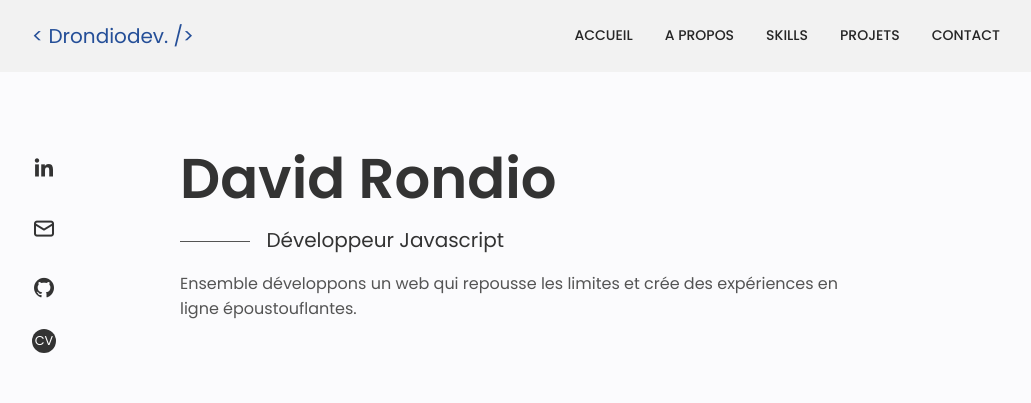
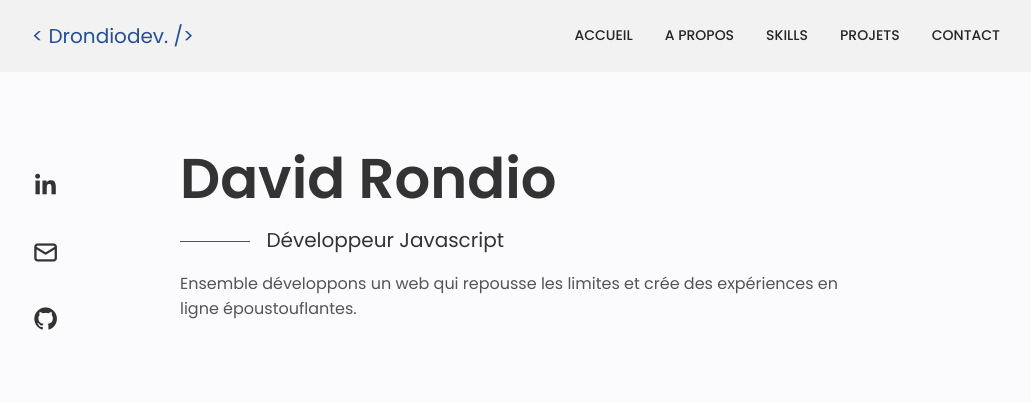
Before and after one commit to drondiodev/React-Portfolio, a React (Vite) app: page / in a window 1280 px wide. Shown: the top 403 px of the page, without its empty margins (124-1155 px from the left). Built offline with nearby package versions, Linux system fonts and the light colour scheme.

Commit message:
modification image profil

```diff
--- a/src/components/about/About.jsx
+++ b/src/components/about/About.jsx
@@ -1,6 +1,6 @@
 import React from "react";
 import "./about.css";
-import Photo from "../../assets/photo.png";
+import Photo from "../../assets/photo2.png";
 // import Info from "./info";
 
 const About = () => {
--- a/src/components/home/Social.jsx
+++ b/src/components/home/Social.jsx
@@ -26,14 +26,6 @@ const Social = () => {
                     aria-label="Lien vers ma page Github">
                     <i className="uil uil-github" aria-hidden="true"></i>
                 </a>
-
-                <a href="https://cv-drondiodev.netlify.app/"
-                    className="resume"
-                    target="_blank"
-                    rel="noreferrer"
-                    aria-label="Lien vers mon CV">
-                    cv
-                </a>
             </nav>
     );
 };
--- a/src/components/home/home.css
+++ b/src/components/home/home.css
@@ -16,30 +16,12 @@
 }
 
 .home__social-icon {
-    font-size: 1.5rem;
+    font-size: 1.7rem;
     color: var(--title-color)
-}
-
-.resume {
-    display: flex;
-    align-items: center;
-    justify-content: center;
-    width: 24px;
-    height: 24px;
-    border-radius: 50%;
-    background: var(--title-color);
-    color: white;
-    font-size: 0.8rem;
-    text-transform: uppercase;
 }
 
 .home__social-icon:hover {
     color: var(--primary);
-}
-
-.resume:hover {
-    background: var(--primary);
-
 }
 
 .home__title {
--- a/src/components/skills/Backend.jsx
+++ b/src/components/skills/Backend.jsx
@@ -24,10 +24,6 @@ const Backend = () => {
                         <i className="devicon-postgresql-plain skills__icon"></i>
                         <p className="skills__name">PostgreSQL</p>
                     </li>
-                    <li className="skills__data" role="listitem">
-                        <i className="devicon-prisma skills__icon"></i>
-                        <p className="skills__name new">    ... Prisma</p>
-                    </li>
                 </ul>
             </div>
         </section>
--- a/src/components/work/Data.jsx
+++ b/src/components/work/Data.jsx
@@ -27,7 +27,7 @@ export const projectsData = [
                 stack: '#TailwindCSS'
             },
             {
-                stack: '#Prisma'
+                stack: '#Knex'
             },
         ]
   },
```
Also changed, not shown: src/assets/Photo2.png (added), src/assets/nextjs.png.
